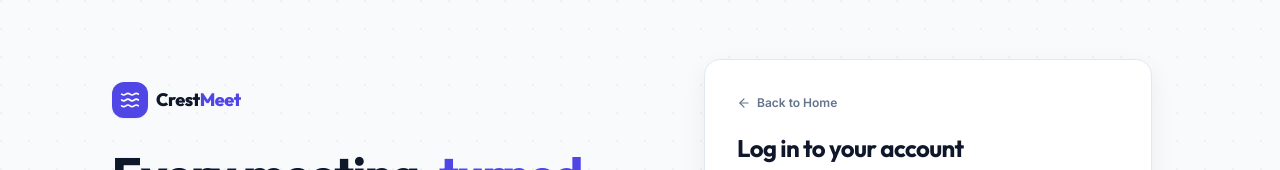
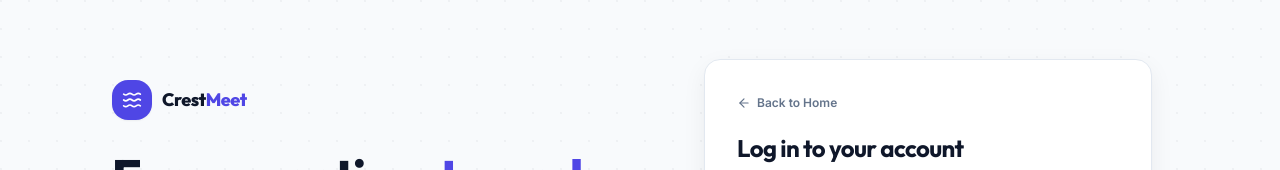
Before and after one commit to basit-s-crest/Meeting-Bots-Crest, a Next.js app in the folder dashboard/frontend/: page /login in a window 1280 px wide. Shown: the part 112-282 px from the top of the page. Built offline with nearby package versions, Linux system fonts and the light colour scheme; no server answers.

Commit message:
adujst the product logo to enhance ui

```diff
--- a/dashboard/frontend/src/app/(app)/layout.tsx
+++ b/dashboard/frontend/src/app/(app)/layout.tsx
@@ -131,7 +131,7 @@ export default function AppLayout({
     <div className="flex min-h-dvh flex-col bg-bg">
       {/* Top header — logo left, user + logout right */}
       <header className="sticky top-0 z-40 border-b border-border bg-surface/80 backdrop-blur-md">
-        <div className="flex h-16 items-center justify-between px-4 sm:px-6 lg:px-8">
+        <div className="flex h-16 items-center justify-between pl-3 pr-4 sm:pl-3 sm:pr-6 lg:pl-3 lg:pr-8">
           <div className="flex items-center gap-2">
             <button
               onClick={() => setMobileOpen(true)}
--- a/dashboard/frontend/src/components/ui/Logo.tsx
+++ b/dashboard/frontend/src/components/ui/Logo.tsx
@@ -4,8 +4,8 @@ import { cn } from "@/lib/cn";
 
 export function Logo({ className, textClass }: { className?: string; textClass?: string }) {
   return (
-    <Link href="/" className={cn("inline-flex items-center gap-2 group", className)}>
-      <span className="flex h-9 w-9 items-center justify-center rounded-lg bg-brand-600 text-white shadow-sm transition-transform group-hover:scale-105">
+    <Link href="/" className={cn("inline-flex items-center gap-2.5 group", className)}>
+      <span className="flex h-10 w-10 shrink-0 items-center justify-center rounded-xl bg-brand-600 text-white shadow-xs transition-transform group-hover:scale-105">
         <Waves className="h-5 w-5" />
       </span>
       <span className={cn("font-display text-lg font-extrabold tracking-tight text-ink", textClass)}>
```
